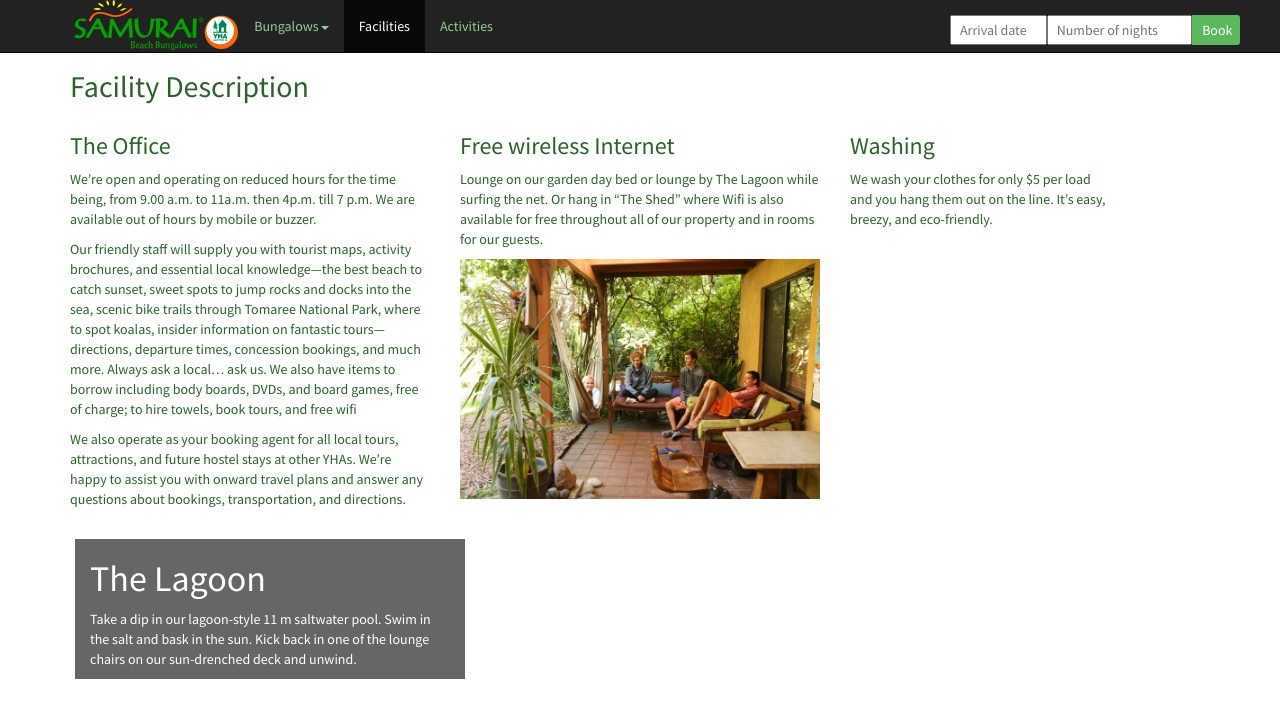
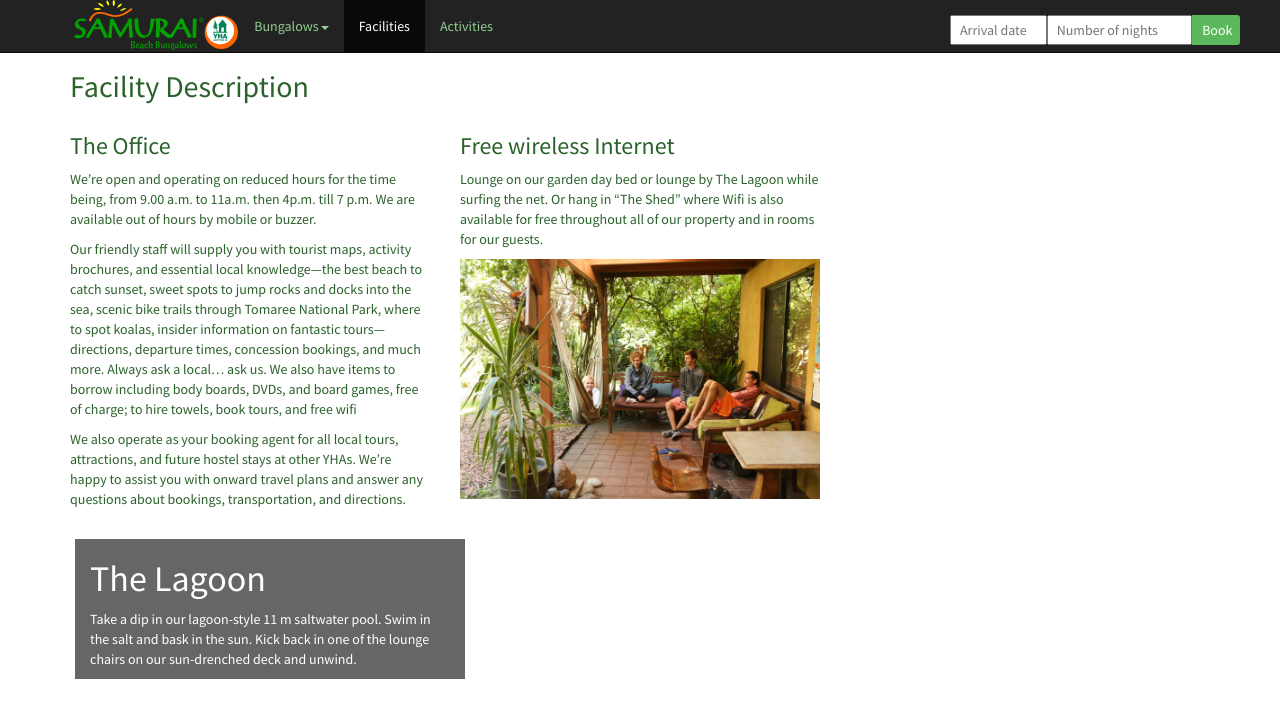
Before and after one commit to samuraibeach/samurai, a Jekyll site: the page built from facilities.html, in a window 1280 px wide and 900 px high. Shown: the top 718 px of the window. Built offline with Jekyll 4.4.1, drawn with Linux system fonts in a browser that asks for light colours; some of the changed text lies outside the part shown.

Commit message:
Update from Forestry.io admin@samuraiportstephens.com.au updated facilities.html

```diff
--- a/facilities.html
+++ b/facilities.html
@@ -57,12 +57,6 @@ covers: []
                 is
                 also available for free throughout all of our property and in rooms for our guests.</p>
             <img class="img-responsive" src="/img/800/hangingout.jpg">
-
-        </div>
-        <div class="col-md-3">
-            <h3 id="washing">Washing</h3>
-            <p>We wash your clothes for only $5 per load and you hang them out on the line. It’s easy, breezy, and
-                eco-friendly.</p>
 
 
 </div>
@@ -140,3 +134,8 @@ covers: []
         </div>
     </div>
 </div>
+      </div>
+        <div class="col-md-3">
+            <h3 id="washing">Washing</h3>
+            <p>We wash your clothes for only $5 per load and you hang them out on the line. It’s easy, breezy, and
+                eco-friendly.</p>
```
